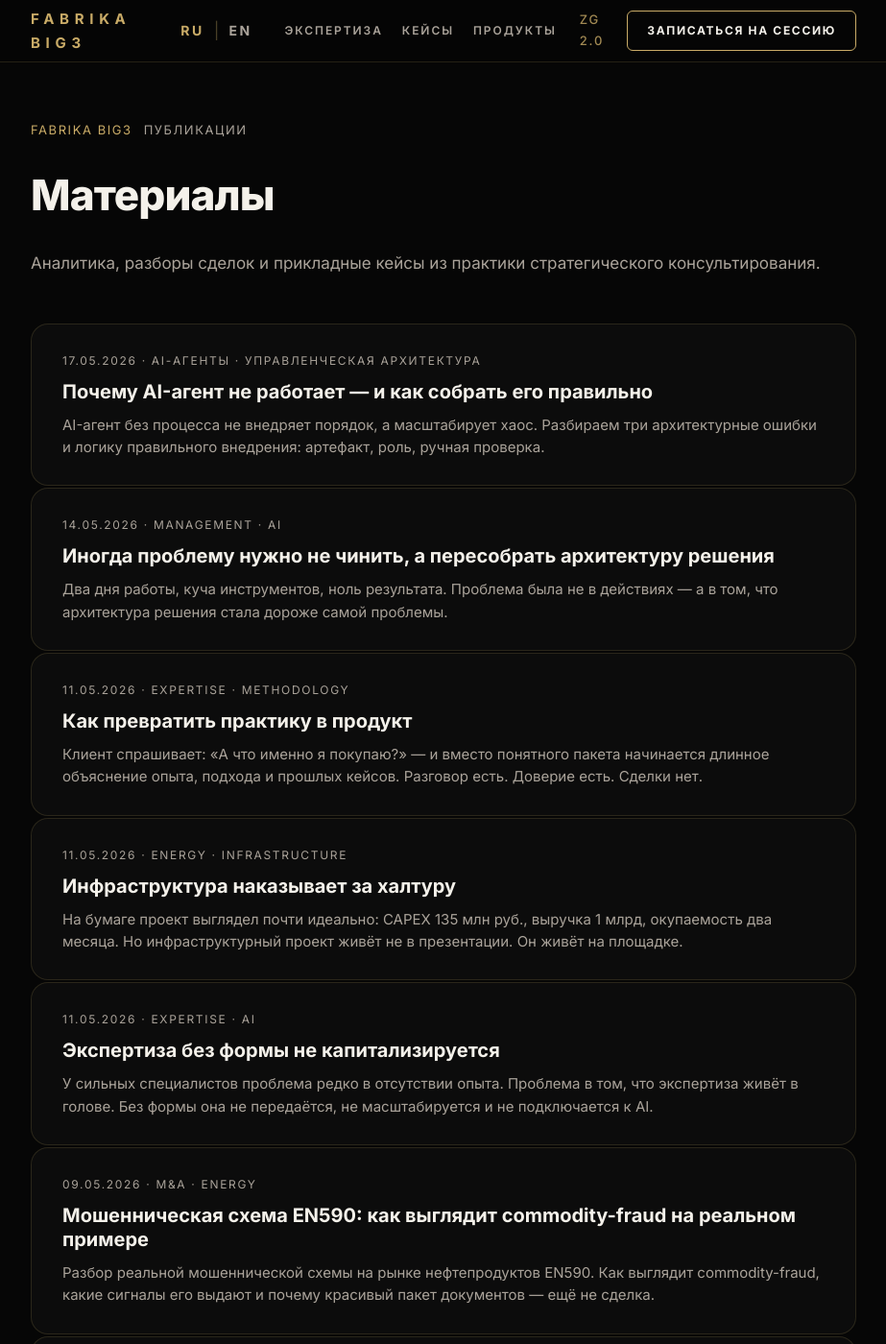
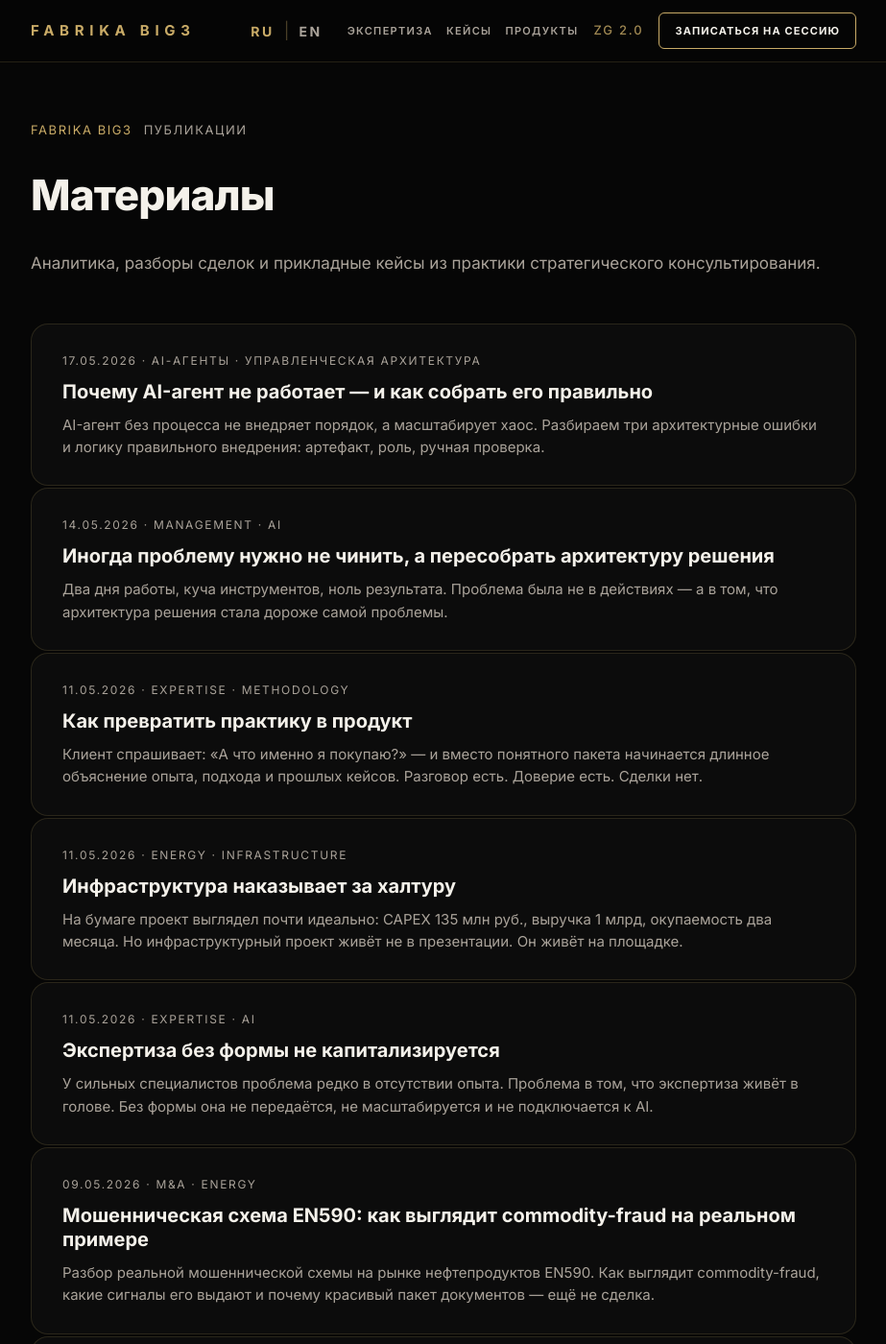
Before and after one commit to Valerii1242/fabrika-big3, a Jekyll site: the page built from blog/index.html, in a window 1280 px wide and 1400 px high. Shown: the whole window at 96% size, without its empty margins (178-1101 px from the left). Built offline with Jekyll 4.4.1, drawn with Linux system fonts in a browser that asks for light colours.

Commit message:
Add files via upload

```diff
--- a/_layouts/default.html
+++ b/_layouts/default.html
@@ -47,20 +47,20 @@
       font-size: 15px; letter-spacing: .38em;
       color: var(--gold); font-weight: 700; text-decoration: none;
     }
-    .nav-right { display: flex; align-items: center; gap: 24px; }
-    .nav-links { display: flex; align-items: center; gap: 20px; }
+    .nav-right { display: flex; align-items: center; gap: 16px; }
+    .nav-links { display: flex; align-items: center; gap: 14px; }
     .nav-links a {
-      font-size: 12px; letter-spacing: .16em; text-transform: uppercase;
+      font-size: 11px; letter-spacing: .12em; text-transform: uppercase;
       color: var(--muted); font-weight: 600; text-decoration: none;
-      transition: color .18s;
+      transition: color .18s; white-space: nowrap;
     }
     .nav-links a:hover { color: var(--text); text-decoration: none; }
     .cta {
       display: inline-block;
       background: transparent; color: var(--text);
-      font-weight: 700; font-size: 12px;
-      letter-spacing: .14em; text-transform: uppercase;
-      padding: 10px 20px; border-radius: 6px;
+      font-weight: 700; font-size: 11px;
+      letter-spacing: .10em; text-transform: uppercase;
+      padding: 9px 16px; border-radius: 6px;
       border: 1px solid var(--gold);
       text-decoration: none; transition: all .18s;
       white-space: nowrap;
@@ -167,9 +167,9 @@
       <a href="/" class="brand">FABRIKA BIG3</a>
       <div class="nav-right">
         <div style="display:flex;align-items:center;gap:0;">
-          <a href="?lang=ru" style="background:none;font-family:inherit;font-size:14px;font-weight:700;letter-spacing:.18em;text-transform:uppercase;color:var(--gold);padding:6px 10px;text-decoration:none;">RU</a>
+          <button id="btn-ru" onclick="setLang('ru')" style="background:none;border:none;cursor:pointer;font-family:inherit;font-size:14px;font-weight:700;letter-spacing:.18em;text-transform:uppercase;color:var(--gold);padding:6px 10px;">RU</button>
           <span style="color:rgba(201,171,103,0.35);">|</span>
-          <a href="?lang=en" style="background:none;font-family:inherit;font-size:14px;font-weight:700;letter-spacing:.18em;text-transform:uppercase;color:var(--muted);padding:6px 10px;text-decoration:none;">EN</a>
+          <button id="btn-en" onclick="setLang('en')" style="background:none;border:none;cursor:pointer;font-family:inherit;font-size:14px;font-weight:700;letter-spacing:.18em;text-transform:uppercase;color:var(--muted);padding:6px 10px;">EN</button>
         </div>
         <nav class="nav-links">
           <a href="/#expertise">Экспертиза</a>
@@ -181,6 +181,25 @@
       </div>
     </div>
   </header>
+
+  <script>
+  function setLang(lang) {
+    var btnRu = document.getElementById('btn-ru');
+    var btnEn = document.getElementById('btn-en');
+    if (btnRu) btnRu.style.color = lang==='ru' ? 'var(--gold)' : 'var(--muted)';
+    if (btnEn) btnEn.style.color = lang==='en' ? 'var(--gold)' : 'var(--muted)';
+    document.querySelectorAll('[data-ru]').forEach(function(el) {
+      var val = el.getAttribute('data-' + lang);
+      if (val) el.textContent = val;
+    });
+    document.documentElement.lang = lang;
+    localStorage.setItem('lang', lang);
+  }
+  document.addEventListener('DOMContentLoaded', function() {
+    var saved = localStorage.getItem('lang');
+    if (saved && saved !== 'ru') setLang(saved);
+  });
+  </script>
 
   {{ content }}
 
```
